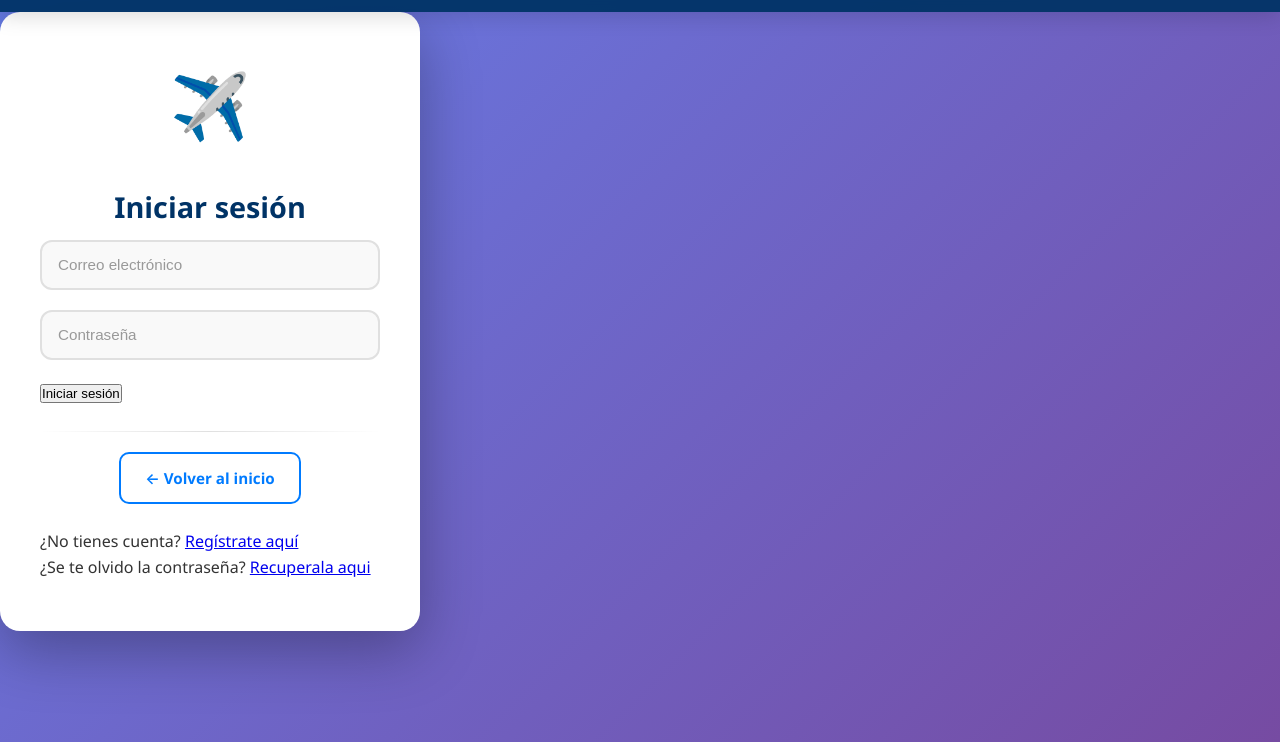
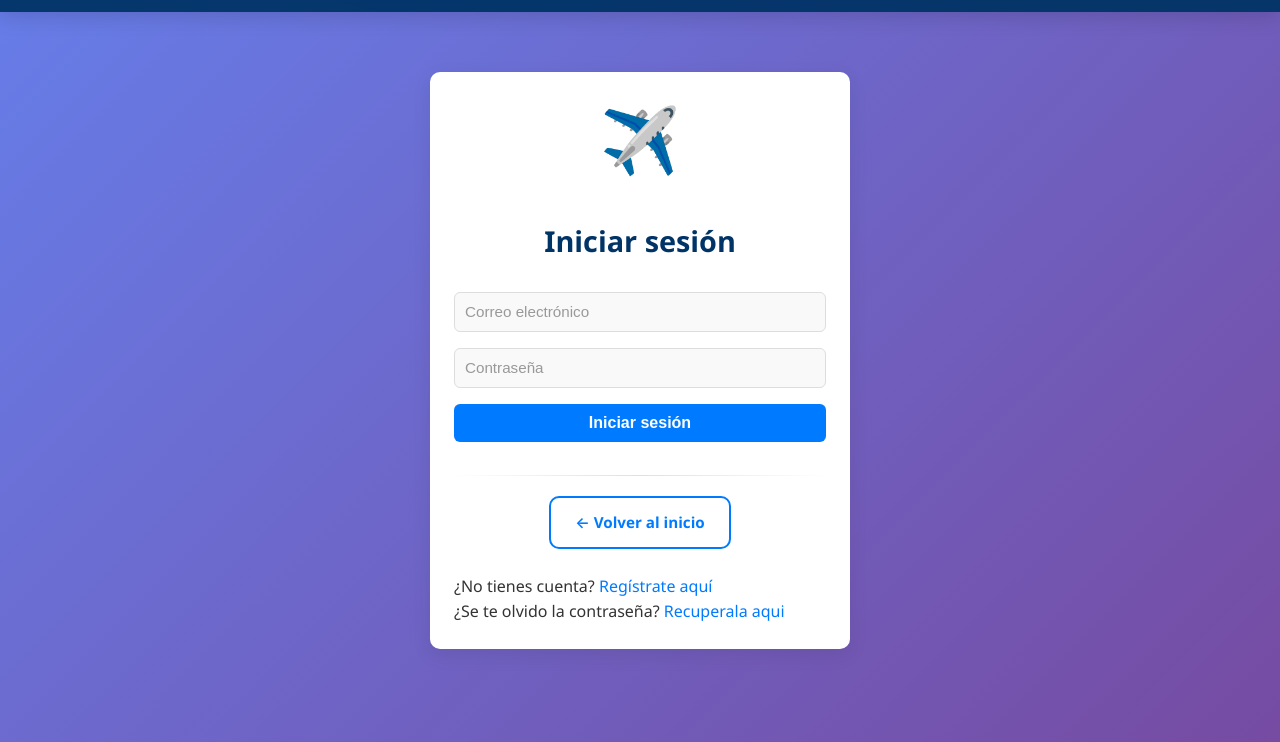
Before and after one commit to Armaletal0898/mis-paginas-web, a plain HTML site: page prototipo/login.html in a window 1280 px wide. Shown: the part 58-800 px from the top of the page. Drawn offline with Linux system fonts and the light colour scheme.

```diff
--- a/prototipo/css/styles.css
+++ b/prototipo/css/styles.css
@@ -419,6 +419,53 @@
 
 
 
+    .form-box {
+      max-width: 420px;
+      margin: 60px auto;
+      padding: 24px;
+      border-radius: 10px;
+      background: #fff;
+      box-shadow: 0 6px 20px rgba(0,0,0,0.08);
+    }
+
+    .form-box h2 {
+      text-align: center;
+      margin-bottom: 20px;
+    }
+
+    .form-box input,
+    .form-box button {
+      width: 100%;
+      margin: 8px 0;
+      padding: 10px;
+      border-radius: 6px;
+      border: 1px solid #ddd;
+      font-size: 1rem;
+    }
+
+    .form-box button {
+      background: #007bff;
+      color: white;
+      border: 0;
+      cursor: pointer;
+      font-weight: bold;
+      transition: 0.3s;
+    }
+
+    .form-box button:hover {
+      opacity: 0.85;
+    }
+
+    .form-box a {
+      color: var(--accent);
+      text-decoration: none;
+    }
+
+    .form-box a:hover {
+      text-decoration: underline;
+    }
+
+
 /* ==============================================
    ESTILOS PARA MENSAJES DE FORMULARIO
    ============================================== */
```
